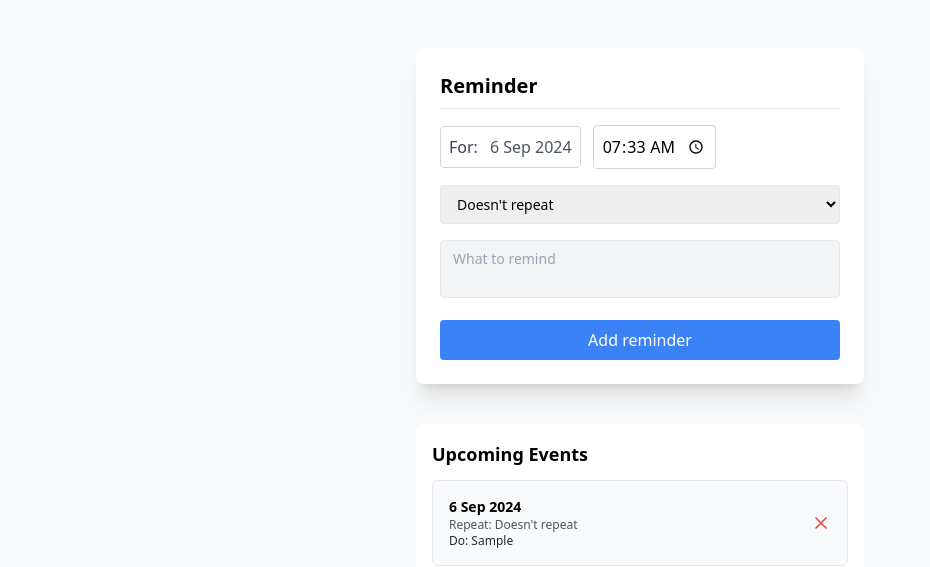
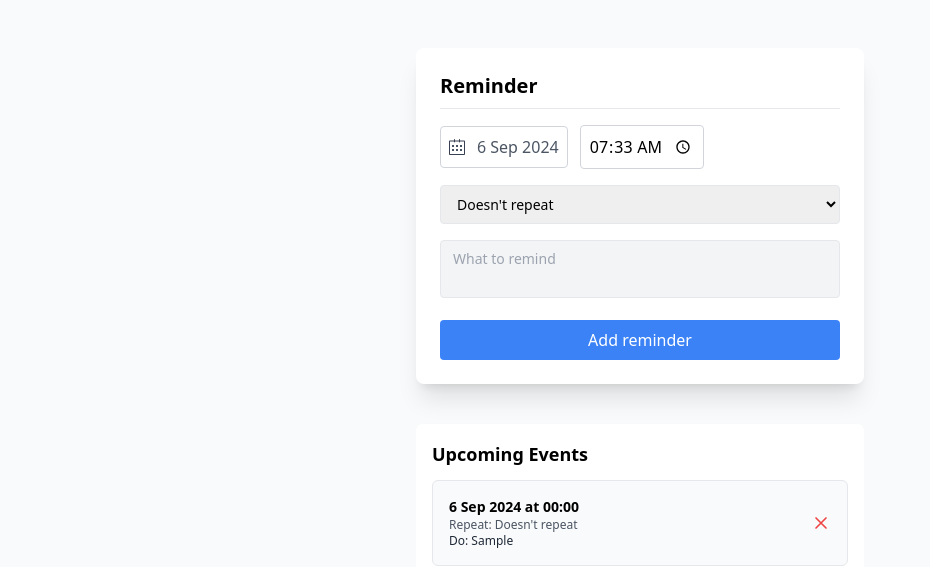
Before and after one commit to manishshivhare/PearlThought_Project, a React (Create React App) app: page / in a window 1280 px wide. Both pictures are taken after typing "Sample" into the empty fields and a click on the button "Add reminder". Shown: the top 567 px of the page, without its empty margins (0-930 px from the left). Built offline with nearby package versions, Linux system fonts and the light colour scheme.

Commit message:
added time picker

```diff
--- a/src/Zustand/store.js
+++ b/src/Zustand/store.js
@@ -1,11 +1,18 @@
-import {create} from 'zustand';
-import dayjs from 'dayjs';
+import { create } from "zustand";
+import dayjs from "dayjs";
 
 const useDateStore = create((set) => ({
-  startDate: dayjs().startOf('day'),
+  startDate: dayjs().startOf("day"),
   repeat: "Doesn't repeat",
-  description: '',
+  description: "",
+  time: dayjs().format("HH:mm"),
+
   setStartDate: (date) => set({ startDate: date }),
+  setTime: (time) =>
+    set((state) => {
+      const [hours, minutes] = time.split(":");
+      const newDate = state.startDate.set("hour", hours).set("minute", minutes);
+    }),
   setEndDate: (date) => set({ endDate: date }),
   setRepeat: (value) => set({ repeat: value }),
   setDescription: (value) => set({ description: value }),
--- a/src/components/Form.jsx
+++ b/src/components/Form.jsx
@@ -4,6 +4,7 @@ import DateSelector from "./DateSelector.jsx";
 import MiniCalendar from "./MiniCalendar.jsx";
 import CustomRecurrenceModal from "./CustomRecurrenceModal";
 import useDateStore from "../Zustand/store.js";
+import { SlCalender } from "react-icons/sl";
 
 const Form = () => {
   const {
@@ -49,6 +50,7 @@ const Form = () => {
   const handleSubmit = () => {
     const newEvent = {
       startDate: dayjs(startDate).format('YYYY-MM-DD HH:mm'),
+      time,
       repeat,
       description: description || "Nothing serious",
     };
@@ -64,6 +66,7 @@ const Form = () => {
   useEffect(() => {
     const selectedDate = dayjs(date, "D MMM YYYY");
     setRepeatOptions([
+      "Doesn't repeat",
       "Daily",
       `Weekly on ${selectedDate.format("dddd")}`,
       `Monthly on ${selectedDate.format("D")}`,
@@ -114,7 +117,7 @@ const Form = () => {
             aria-label="Select Date"
           >
             <label className="block text-md font-medium text-gray-700">
-              For:
+            <SlCalender />
             </label>
             <span className="text-gray-600">{date}</span>
           </div>
@@ -135,7 +138,7 @@ const Form = () => {
               className="modal-fullscreen"
             />
             <div
-              className="fixed bg-black bg-opacity-50 z-40"
+              className="fixed inset-0 bg-black bg-opacity-50 z-40"
               onClick={() => setShowDateSelector(false)}
             />
           </>
@@ -145,7 +148,7 @@ const Form = () => {
           <select
             value={repeat}
             onChange={(e) => setRepeat(e.target.value)}
-            className="border rounded px-3 py-2 text-sm w-full transition focus:outline-none cursor-pointer "
+            className="border rounded px-3 py-2 text-sm w-full transition focus:outline-none cursor-pointer"
             aria-label="Repeat Options"
           >
             {repeatOptions.map((option, index) => (
--- a/src/components/MiniCalendar.jsx
+++ b/src/components/MiniCalendar.jsx
@@ -8,6 +8,7 @@ const MiniCalendar = ({ events, onRemoveEvent }) => {
   const [selectedEventDate, setSelectedEventDate] = useState("");
 
   const formatDate = (date) => dayjs(date).format("D MMM YYYY");
+  const formatTime = (date) => dayjs(date).format("HH:mm");
 
   const openModal = (index, date) => {
     setSelectedEventIndex(index);
@@ -46,7 +47,7 @@ const MiniCalendar = ({ events, onRemoveEvent }) => {
             >
               <div className="flex-1">
                 <h3 className="font-semibold text-sm">
-                  {formatDate(startDate)}
+                  {formatDate(startDate)} at {formatTime(startDate)}
                 </h3>
                 <p className="text-xs text-gray-600">Repeat: {event.repeat}</p>
                 <p className="text-xs text-gray-800">Do: {event.description}</p>
```
